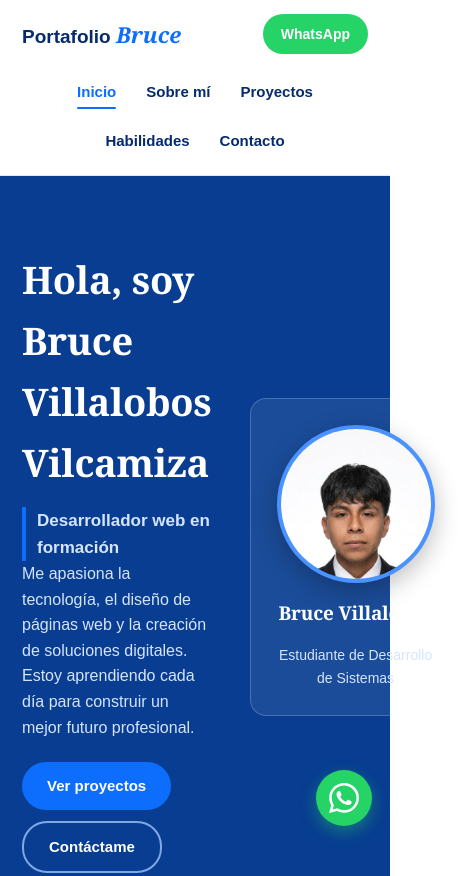
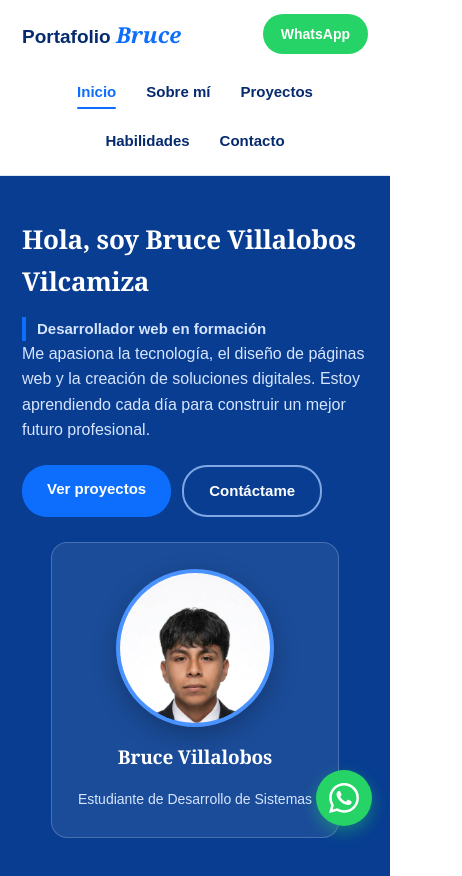
Before and after one commit to BruceVillalobos/portafolio-bruce, a plain HTML site: page index.html in a window 390 px wide. Shown: the top 876 px of the page, 462 px wide, since content can reach past the window. Drawn offline with Linux system fonts and the light colour scheme.

Commit message:
ajustes responsive

```diff
--- a/css/styles.css
+++ b/css/styles.css
@@ -538,3 +538,32 @@ textarea { min-height: 120px; resize: vertical; }
   font-size: 14px;
   color: #7a8aa0;
 }
+/* ===== Ajustes responsive finales ===== */
+@media (max-width: 850px) {
+  .portada .fila-2 {
+    grid-template-columns: 1fr;
+    gap: 25px;
+  }
+  .portada {
+    padding: 40px 0 50px;
+  }
+  .portada h1 {
+    font-size: 28px;
+  }
+  .rol {
+    font-size: 15px;
+  }
+  .perfil {
+    max-width: 280px;
+    margin: 0 auto;
+  }
+}
+
+@media (max-width: 700px) {
+  .portada h1 {
+    font-size: 26px;
+  }
+  .portada {
+    padding: 35px 0 40px;
+  }
+}
```
